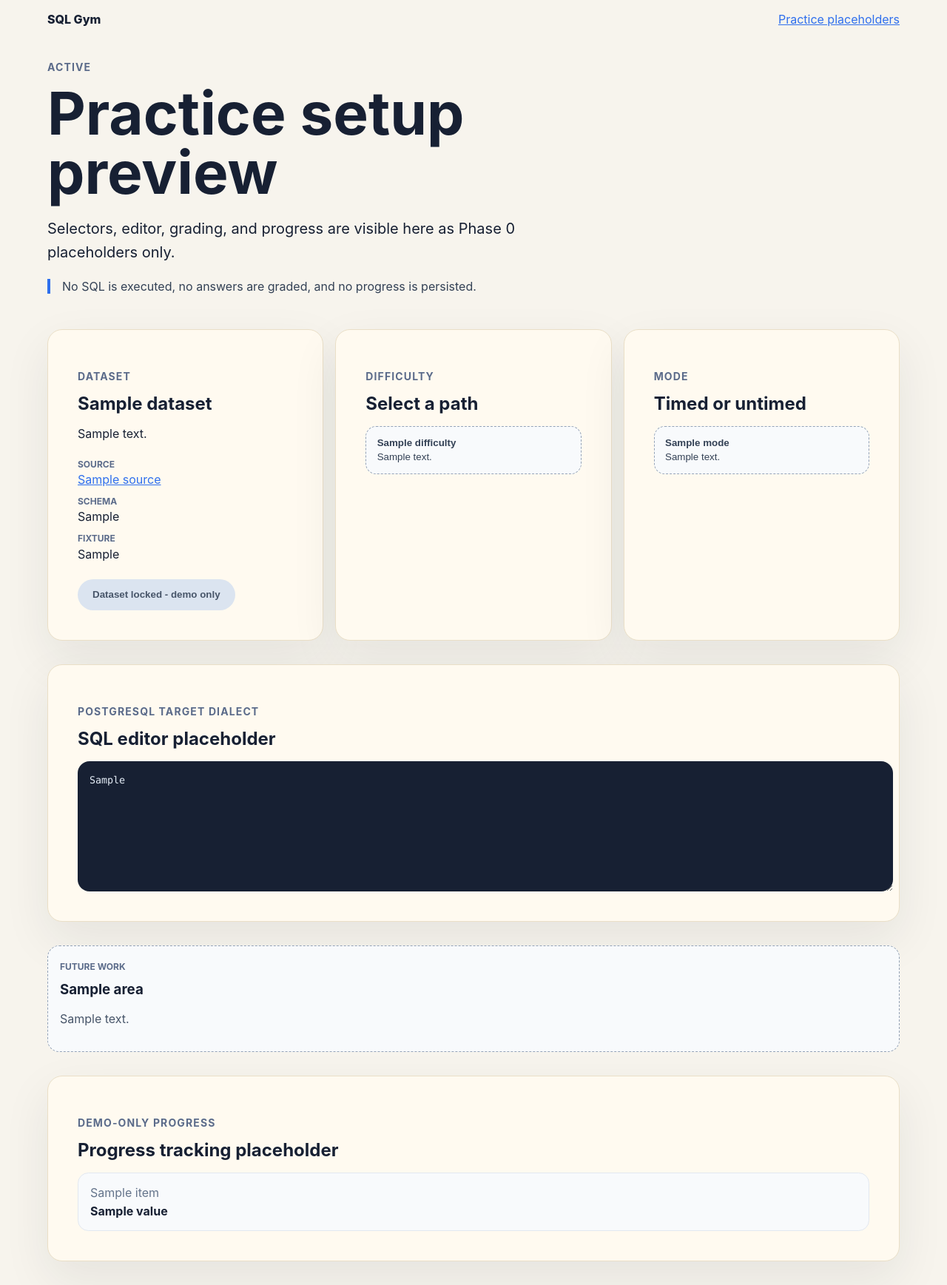
After one commit to mikael-lh/sql-gym, a FastAPI app: template templates/practice.html in a window 1280 px wide. The commit adds this page. Shown: the whole page at 74% size. Run offline with FastAPI, Linux system fonts and the light colour scheme; the template is opened without the code that fills it: most values are stand-ins (such as "Sample title", 1, 10 or a date in 2020).

Commit message:
TIM-22: Add practice flow placeholders
Co-authored-by: mikael-lh <mikael-lh@users.noreply.github.com>

```diff
--- a/src/app/main.py
+++ b/src/app/main.py
@@ -5,6 +5,8 @@ from fastapi import FastAPI, Request
 from fastapi.responses import HTMLResponse
 from fastapi.staticfiles import StaticFiles
 from fastapi.templating import Jinja2Templates
+
+from app.practice import get_practice_context
 
 PROJECT_ROOT = Path(__file__).resolve().parents[2]
 TEMPLATES_DIR = PROJECT_ROOT / "templates"
@@ -84,6 +86,14 @@ def create_app() -> FastAPI:
             },
         )
 
+    @app.get("/practice", response_class=HTMLResponse, tags=["pages"])
+    def practice(request: Request) -> HTMLResponse:
+        return templates.TemplateResponse(
+            request,
+            "practice.html",
+            get_practice_context() | {"request": request},
+        )
+
     return app
 
 
--- /dev/null
+++ b/src/app/practice.py
@@ -0,0 +1,92 @@
+from typing import TypedDict
+
+
+class SelectionOption(TypedDict):
+    label: str
+    description: str
+
+
+class PlaceholderCard(TypedDict):
+    title: str
+    description: str
+
+
+class ProgressMetric(TypedDict):
+    label: str
+    value: str
+
+
+DATASET = {
+    "name": "Times Archive demo",
+    "source": "times-api",
+    "source_url": "https://github.com/mikael-lh/times-api",
+    "schema_reference": "times-api/schema/archive_articles.json",
+    "fixture_path": "src/app/fixtures/times/archive_articles_demo.json",
+    "note": "Schema-aligned demo rows only; not final production Times data.",
+}
+
+DIFFICULTIES: list[SelectionOption] = [
+    {
+        "label": "Beginner",
+        "description": "Start with filtering, sorting, and simple aggregations.",
+    },
+    {
+        "label": "Intermediate",
+        "description": "Practice grouping, joins, date logic, and CTEs.",
+    },
+    {
+        "label": "Advanced",
+        "description": "Reserved for window functions and deeper analytics prompts.",
+    },
+]
+
+MODES: list[SelectionOption] = [
+    {
+        "label": "Untimed",
+        "description": "Practice mode for careful exploration.",
+    },
+    {
+        "label": "Timed",
+        "description": "Interview-style mode reserved for a later milestone.",
+    },
+]
+
+PLACEHOLDER_AREAS: list[PlaceholderCard] = [
+    {
+        "title": "SQL editor",
+        "description": "A disabled PostgreSQL-targeted editor placeholder; queries do not run yet.",
+    },
+    {
+        "title": "Grading feedback",
+        "description": "Reserved for exact-result and AI-assisted feedback in later phases.",
+    },
+    {
+        "title": "Progress tracking",
+        "description": "Static demo-only progress; no accounts or persistence are active.",
+    },
+]
+
+PROGRESS: list[ProgressMetric] = [
+    {"label": "Completed exercises", "value": "0 demo"},
+    {"label": "Current streak", "value": "0 demo"},
+    {"label": "Skill progress", "value": "Demo only"},
+]
+
+SAMPLE_SQL = """-- PostgreSQL target dialect
+SELECT section_name, COUNT(*) AS article_count
+FROM times_archive_demo
+GROUP BY section_name
+ORDER BY article_count DESC;"""
+
+
+def get_practice_context() -> dict[str, object]:
+    return {
+        "page_title": "Practice - SQL Gym",
+        "status_label": "Practice placeholders",
+        "dataset": DATASET,
+        "difficulties": DIFFICULTIES,
+        "modes": MODES,
+        "placeholder_areas": PLACEHOLDER_AREAS,
+        "progress": PROGRESS,
+        "sample_sql": SAMPLE_SQL,
+    }
--- a/static/styles.css
+++ b/static/styles.css
@@ -7,6 +7,25 @@
 
 body {
   margin: 0;
+}
+
+.site-header {
+  align-items: center;
+  display: flex;
+  justify-content: space-between;
+  margin: 0 auto;
+  max-width: 72rem;
+  padding: 1rem 2rem 0;
+}
+
+a {
+  color: #2f6fed;
+}
+
+.brand {
+  color: #172033;
+  font-weight: 800;
+  text-decoration: none;
 }
 
 .page-shell {
@@ -111,3 +130,90 @@ h3 {
   margin-top: 1.5rem;
   padding: 0.85rem 1.25rem;
 }
+
+.primary-link {
+  display: inline-block;
+  font-weight: 700;
+  margin-top: 1rem;
+}
+
+.practice-grid {
+  display: grid;
+  gap: 1rem;
+  grid-template-columns: repeat(auto-fit, minmax(16rem, 1fr));
+}
+
+.metadata-list {
+  display: grid;
+  gap: 0.75rem;
+  margin: 1.5rem 0 0;
+}
+
+.metadata-list div {
+  display: grid;
+  gap: 0.2rem;
+}
+
+.metadata-list dt {
+  color: #5b6b8a;
+  font-size: 0.75rem;
+  font-weight: 700;
+  text-transform: uppercase;
+}
+
+.metadata-list dd {
+  margin: 0;
+}
+
+.option-stack {
+  display: grid;
+  gap: 0.75rem;
+  margin-top: 1rem;
+}
+
+.option-button {
+  background: #f8fafc;
+  border: 1px dashed #94a3b8;
+  border-radius: 0.9rem;
+  color: #334155;
+  cursor: not-allowed;
+  display: grid;
+  gap: 0.25rem;
+  padding: 0.9rem;
+  text-align: left;
+}
+
+.sql-placeholder {
+  background: #172033;
+  border: 0;
+  border-radius: 1rem;
+  color: #e5edf7;
+  display: block;
+  font-family: "SFMono-Regular", Consolas, "Liberation Mono", monospace;
+  line-height: 1.5;
+  margin-top: 1rem;
+  min-height: 9rem;
+  padding: 1rem;
+  resize: vertical;
+  width: 100%;
+}
+
+.metric-grid {
+  display: grid;
+  gap: 1rem;
+  grid-template-columns: repeat(auto-fit, minmax(12rem, 1fr));
+  margin-top: 1rem;
+}
+
+.metric-card {
+  background: #f8fafc;
+  border: 1px solid #e2e8f0;
+  border-radius: 0.9rem;
+  display: grid;
+  gap: 0.35rem;
+  padding: 1rem;
+}
+
+.metric-card span {
+  color: #64748b;
+}
--- a/templates/base.html
+++ b/templates/base.html
@@ -7,6 +7,12 @@
     <link rel="stylesheet" href="{{ url_for('static', path='/styles.css') }}">
   </head>
   <body>
+    <header class="site-header">
+      <a href="/" class="brand">SQL Gym</a>
+      <nav aria-label="Primary">
+        <a href="/practice">Practice placeholders</a>
+      </nav>
+    </header>
     <main class="page-shell">
       {% block content %}{% endblock %}
     </main>
--- a/templates/index.html
+++ b/templates/index.html
@@ -10,6 +10,7 @@
   <p class="notice">
     This shell shows the intended product shape. SQL execution, grading, and progress tracking are coming soon.
   </p>
+  <a class="primary-link" href="/practice">View practice placeholders</a>
 </section>
 
 <section class="panel" aria-labelledby="loop-title">
--- /dev/null
+++ b/templates/practice.html
@@ -0,0 +1,94 @@
+{% extends "base.html" %}
+
+{% block content %}
+<section class="hero" aria-labelledby="practice-title">
+  <p class="eyebrow">{{ status_label }}</p>
+  <h1 id="practice-title">Practice setup preview</h1>
+  <p class="lede">
+    Selectors, editor, grading, and progress are visible here as Phase 0 placeholders only.
+  </p>
+  <p class="notice">
+    No SQL is executed, no answers are graded, and no progress is persisted.
+  </p>
+</section>
+
+<section class="practice-grid" aria-label="Practice placeholder controls">
+  <article class="panel">
+    <p class="eyebrow">Dataset</p>
+    <h2>{{ dataset.name }}</h2>
+    <p>{{ dataset.note }}</p>
+    <dl class="metadata-list">
+      <div>
+        <dt>Source</dt>
+        <dd><a href="{{ dataset.source_url }}">{{ dataset.source }}</a></dd>
+      </div>
+      <div>
+        <dt>Schema</dt>
+        <dd>{{ dataset.schema_reference }}</dd>
+      </div>
+      <div>
+        <dt>Fixture</dt>
+        <dd>{{ dataset.fixture_path }}</dd>
+      </div>
+    </dl>
+    <button class="disabled-action" type="button" disabled>Dataset locked - demo only</button>
+  </article>
+
+  <article class="panel">
+    <p class="eyebrow">Difficulty</p>
+    <h2>Select a path</h2>
+    <div class="option-stack">
+      {% for difficulty in difficulties %}
+      <button class="option-button" type="button" disabled>
+        <strong>{{ difficulty.label }}</strong>
+        <span>{{ difficulty.description }}</span>
+      </button>
+      {% endfor %}
+    </div>
+  </article>
+
+  <article class="panel">
+    <p class="eyebrow">Mode</p>
+    <h2>Timed or untimed</h2>
+    <div class="option-stack">
+      {% for mode in modes %}
+      <button class="option-button" type="button" disabled>
+        <strong>{{ mode.label }}</strong>
+        <span>{{ mode.description }}</span>
+      </button>
+      {% endfor %}
+    </div>
+  </article>
+</section>
+
+<section class="panel" aria-labelledby="editor-title">
+  <div>
+    <p class="eyebrow">PostgreSQL target dialect</p>
+    <h2 id="editor-title">SQL editor placeholder</h2>
+  </div>
+  <textarea class="sql-placeholder" aria-label="SQL editor placeholder" disabled>{{ sample_sql }}</textarea>
+</section>
+
+<section class="practice-grid" aria-label="Feedback and progress placeholders">
+  {% for area in placeholder_areas %}
+  <article class="placeholder-card">
+    <span class="badge">Future work</span>
+    <h3>{{ area.title }}</h3>
+    <p>{{ area.description }}</p>
+  </article>
+  {% endfor %}
+</section>
+
+<section class="panel" aria-labelledby="progress-title">
+  <p class="eyebrow">Demo-only progress</p>
+  <h2 id="progress-title">Progress tracking placeholder</h2>
+  <div class="metric-grid">
+    {% for item in progress %}
+    <div class="metric-card">
+      <span>{{ item.label }}</span>
+      <strong>{{ item.value }}</strong>
+    </div>
+    {% endfor %}
+  </div>
+</section>
+{% endblock %}
```
Also changed, not shown: src/app/fixtures/times/archive_articles_demo.json (added, +77 -0 lines), tests/test_app.py (+30 -0 lines).
